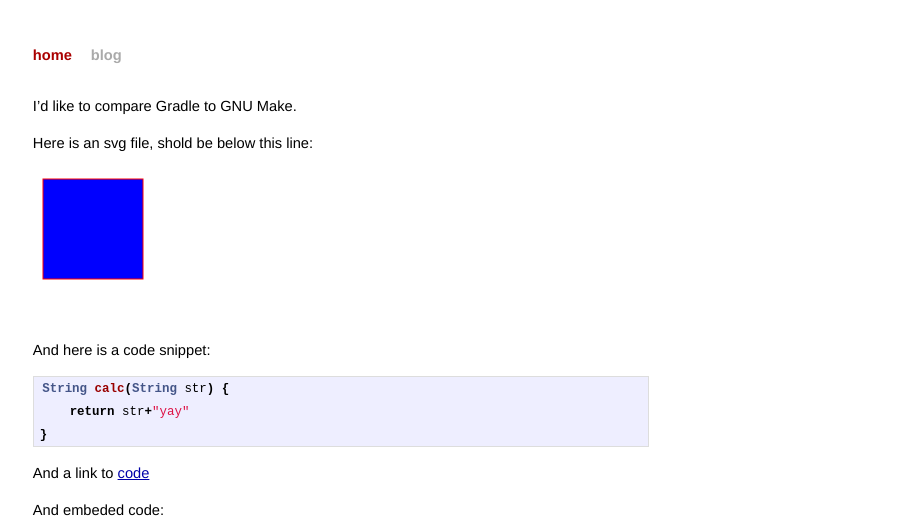
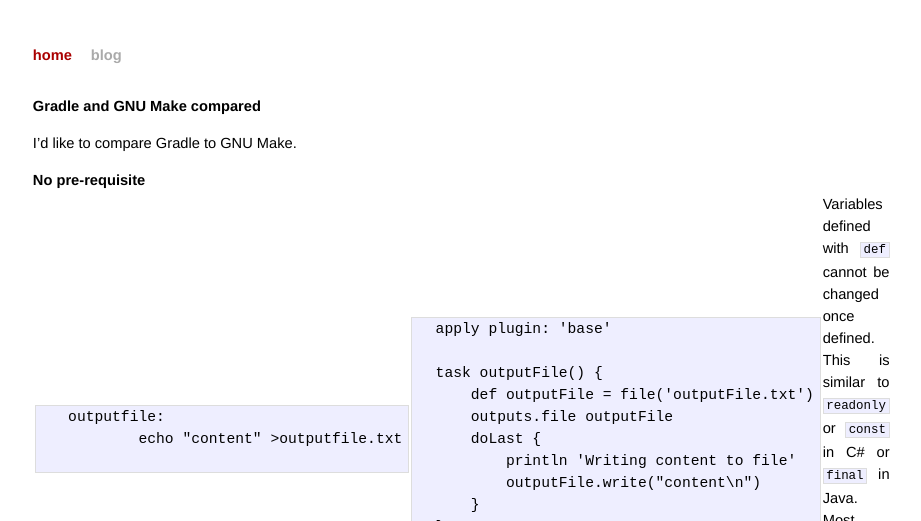
Before and after one commit to martinda/martinda.github.io, a Jekyll site: the page built from _posts/2016-04-10-gradle-and-make-compared.md, in a window 1280 px wide. Shown: the top 521 px of the page, without its empty margins (299-1220 px from the left). Built offline with Jekyll 4.4.1, drawn with Linux system fonts in a browser that asks for light colours; some of the changed text lies outside the part shown; grey boxes are pictures that could not be loaded.

Commit message:
Code in a table

```diff
--- a/_posts/2016-04-10-gradle-and-make-compared.md
+++ b/_posts/2016-04-10-gradle-and-make-compared.md
@@ -4,7 +4,39 @@
 date: 2016-04-10
 ---
 
+# Gradle and GNU Make compared
+
 I'd like to compare Gradle to GNU Make.
+
+## No pre-requisite
+
+<table>
+<tr>
+<td>
+   <pre lang="cmake">
+   outputfile:
+           echo "content" &gt;outputfile.txt
+   </pre>
+</td>
+<td>
+  <pre lang="groovy">
+  apply plugin: 'base'
+
+  task outputFile() {
+      def outputFile = file('outputFile.txt')
+      outputs.file outputFile
+      doLast {
+          println 'Writing content to file'
+          outputFile.write("content\n")
+      }
+  }
+  </pre>
+</td>
+<td>
+  Variables defined with <code>def</code> cannot be changed once defined. This is similar to <code>readonly</code> or <code>const</code> in C# or <code>final</code> in Java. Most variables in Nemerle aren't explicitly typed like this.
+</td>
+</tr>
+</table>
 
 Here is an svg file, shold be below this line:
 
```
Also changed, not shown: images/no-prereq.svg (added).
